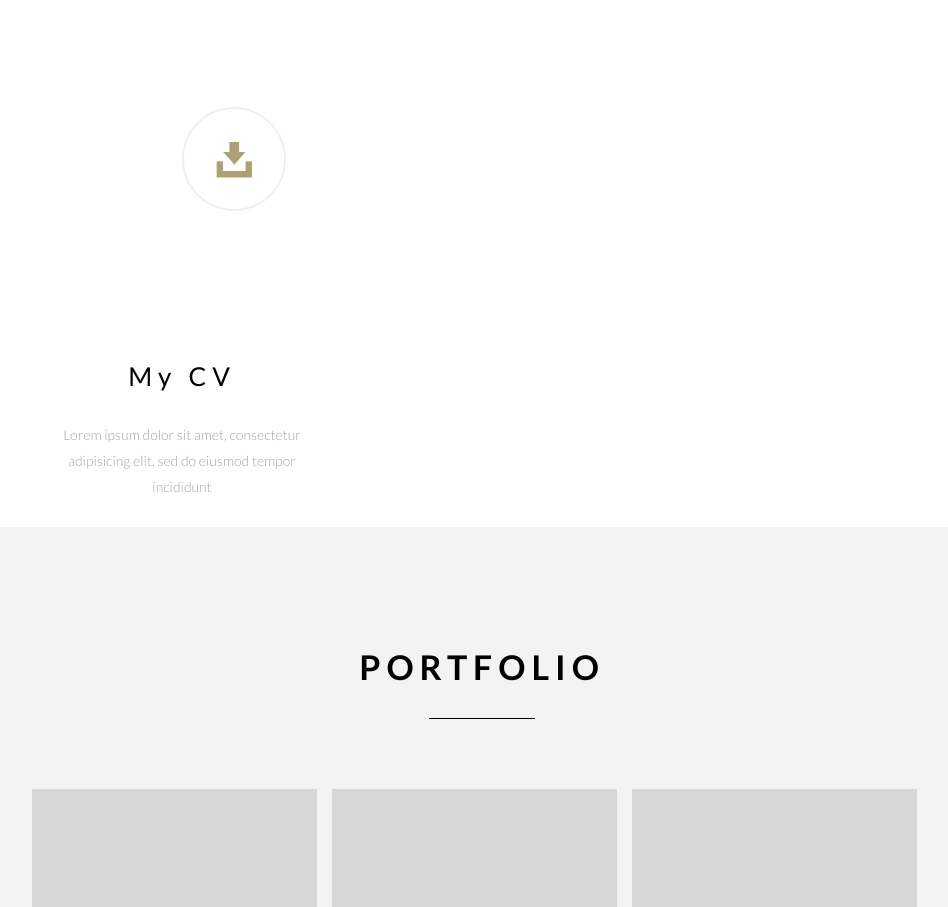
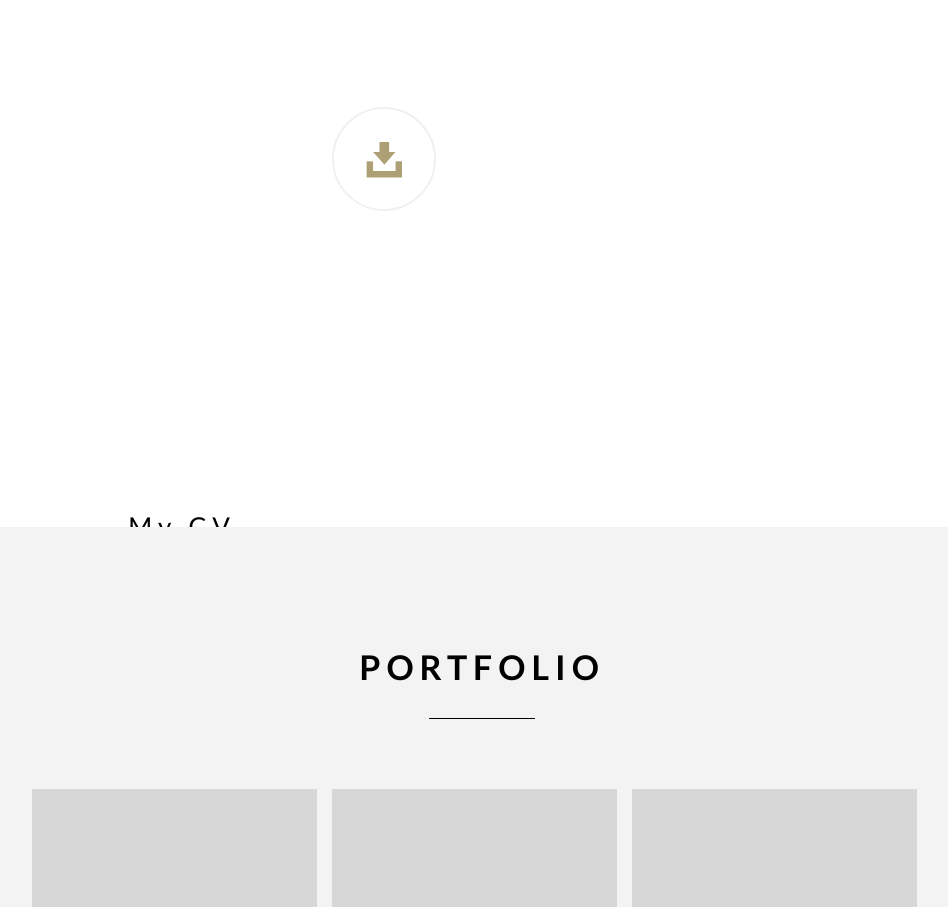
Before and after one commit to Tilley661/KieranBond.github.io, a plain HTML site: page index.html in a window 1280 px wide. Shown: the part 1578-2485 px from the top of the page, without its empty margins (158-1106 px from the left). Drawn offline with Linux system fonts and the light colour scheme.

Commit message:
% change again

```diff
--- a/css/api.css
+++ b/css/api.css
@@ -521,7 +521,7 @@ h1 span{
 .about-me .column-four .circle-four{
   height: 100px;
   position:relative;
-  margin:0 0 50% 50%;
+  margin:0 0 100% 100%;
   border:2px solid #f0f0f0;
   background: url(../img/icons/free.png) white no-repeat center center;
   -moz-border-radius:100px;
--- a/css/style.css
+++ b/css/style.css
@@ -516,7 +516,7 @@ h1 span{
 .about-me .column-four .circle-four{
   height: 100px;
   position:relative;
-  margin:0 0 50% 50%;
+  margin:0 0 100% 100%;
   border:2px solid #f0f0f0;
   background: url(../img/icons/free.png) white no-repeat center center;
   -moz-border-radius:100px;
```
